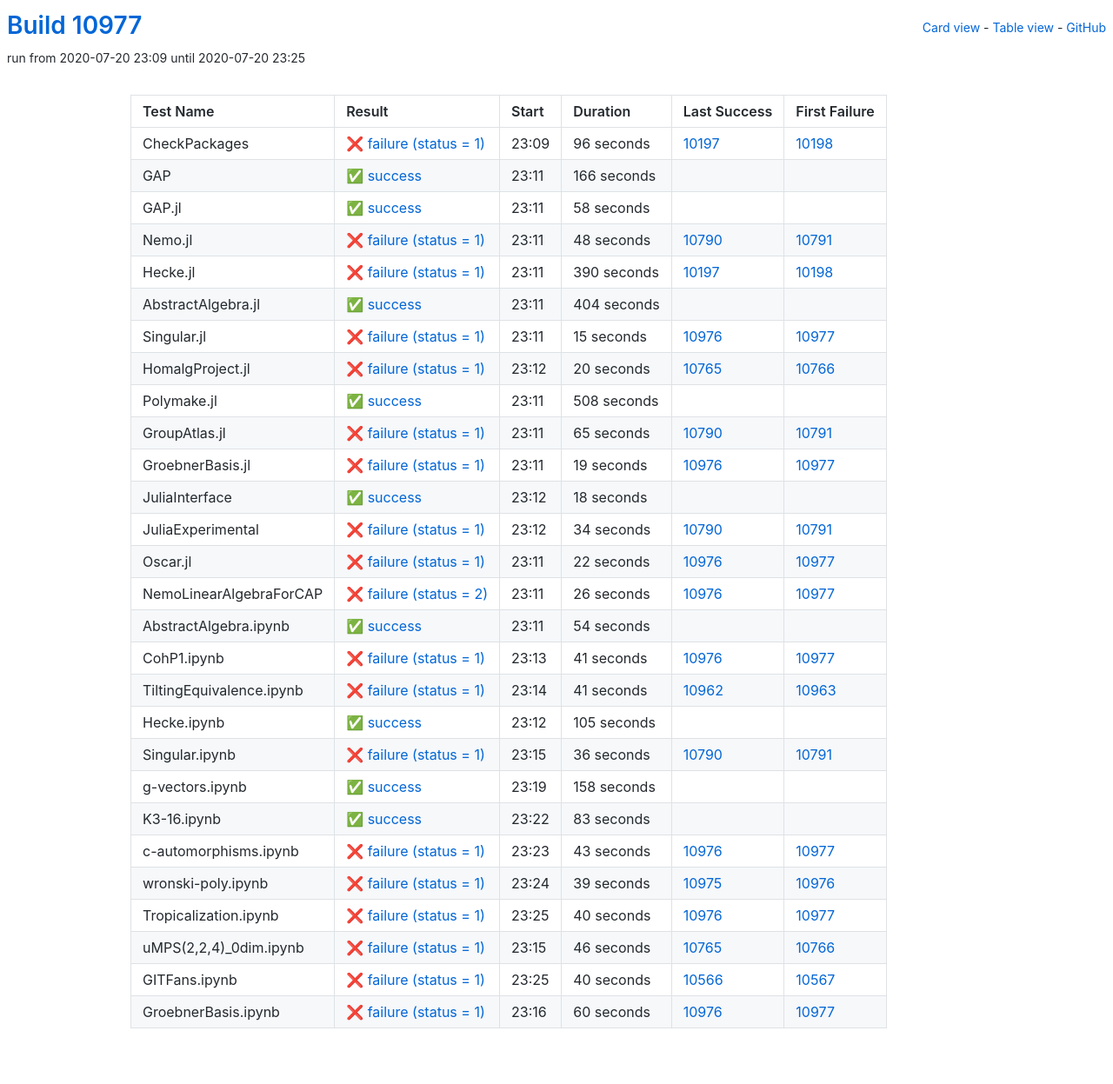
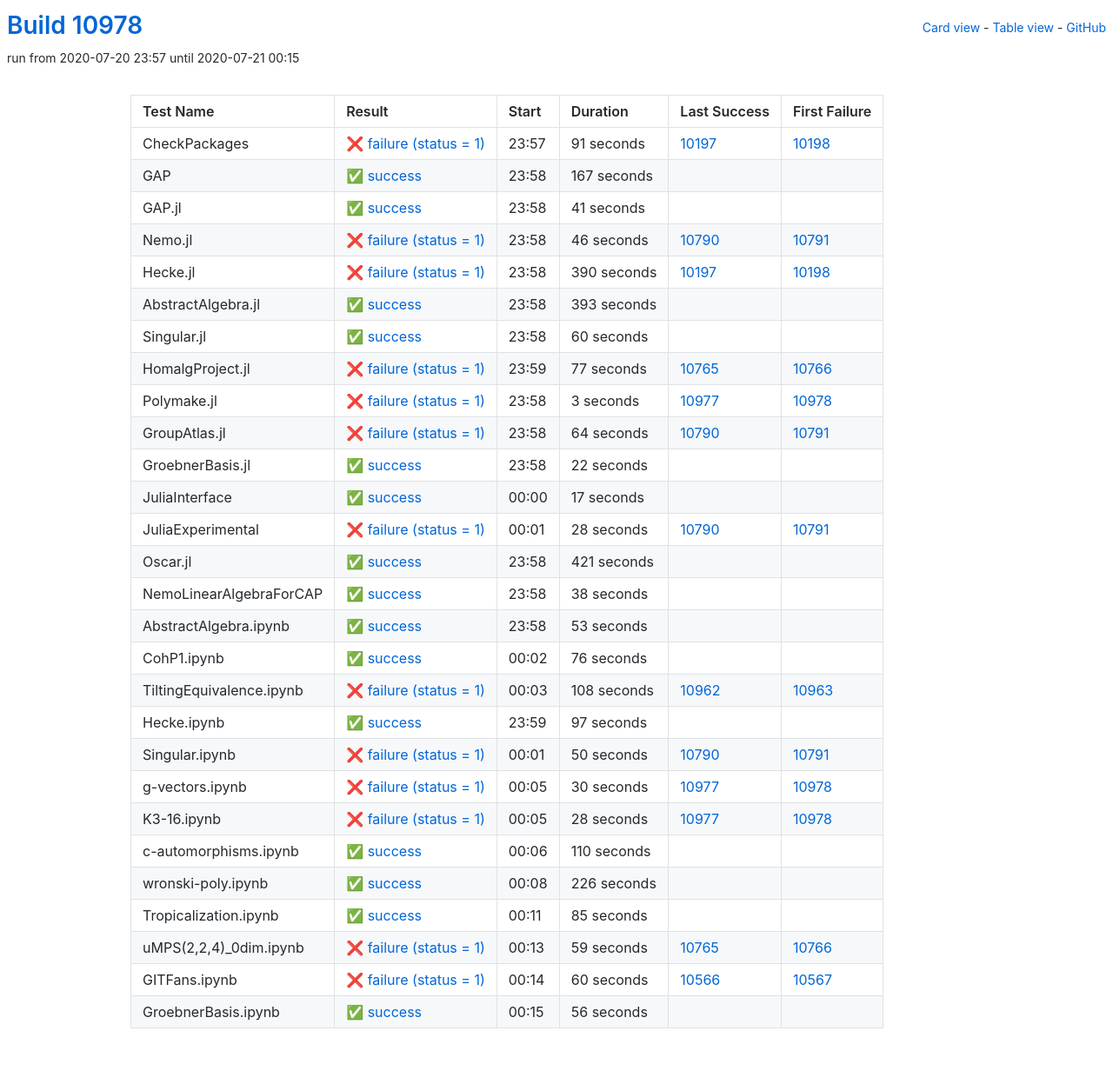
Before and after one commit to oscar-system/oscar-ci-status, a Jekyll site: the page built from table.html, in a window 1280 px wide. Shown: the whole page at 87% size. Built offline with Jekyll 4.4.1, drawn with Linux system fonts in a browser that asks for light colours.

Commit message:
Build #10978

```diff
--- a/_data/ci.yml
+++ b/_data/ci.yml
@@ -1,6 +1,6 @@
 ---
-build: 10977
-build_url: https://oscarci.mathematik.uni-kl.de/job/oscar/10977/
+build: 10978
+build_url: https://oscarci.mathematik.uni-kl.de/job/oscar/10978/
 job: oscar
 organization: oscar-system
 repo: oscar-ci-status
@@ -8,56 +8,56 @@
 tests:
 - name: CheckPackages
   id: checkpackages
-  log: https://oscarci.mathematik.uni-kl.de/job/oscar/10977/artifact/logs/build-10977/CheckPackages.log
-  start: 2020-07-20 23:09
+  log: https://oscarci.mathematik.uni-kl.de/job/oscar/10978/artifact/logs/build-10978/CheckPackages.log
+  start: 2020-07-20 23:57
   success: false
   exitcode: 1
   status: failure
-  duration: 96
+  duration: 91
   last_success: 10197
   last_success_url: https://oscarci.mathematik.uni-kl.de/job/oscar/10197/
   first_failure: 10198
   first_failure_url: https://oscarci.mathematik.uni-kl.de/job/oscar/10198/
 - name: GAP
   id: gap
-  log: https://oscarci.mathematik.uni-kl.de/job/oscar/10977/artifact/logs/build-10977/GAP.log
-  start: 2020-07-20 23:11
+  log: https://oscarci.mathematik.uni-kl.de/job/oscar/10978/artifact/logs/build-10978/GAP.log
+  start: 2020-07-20 23:58
   success: true
   exitcode: 0
   status: success
-  duration: 166
+  duration: 167
   last_success: false
   last_success_url:
   first_failure: false
   first_failure_url:
 - name: GAP.jl
   id: gap-jl
-  log: https://oscarci.mathematik.uni-kl.de/job/oscar/10977/artifact/logs/build-10977/GAP.jl.log
-  start: 2020-07-20 23:11
+  log: https://oscarci.mathematik.uni-kl.de/job/oscar/10978/artifact/logs/build-10978/GAP.jl.log
+  start: 2020-07-20 23:58
   success: true
   exitcode: 0
   status: success
-  duration: 58
+  duration: 41
   last_success: false
   last_success_url:
   first_failure: false
   first_failure_url:
 - name: Nemo.jl
   id: nemo-jl
-  log: https://oscarci.mathematik.uni-kl.de/job/oscar/10977/artifact/logs/build-10977/Nemo.jl.log
-  start: 2020-07-20 23:11
+  log: https://oscarci.mathematik.uni-kl.de/job/oscar/10978/artifact/logs/build-10978/Nemo.jl.log
+  start: 2020-07-20 23:58
   success: false
   exitcode: 1
   status: failure
-  duration: 48
+  duration: 46
   last_success: 10790
   last_success_url: https://oscarci.mathematik.uni-kl.de/job/oscar/10790/
   first_failure: 10791
   first_failure_url: https://oscarci.mathematik.uni-kl.de/job/oscar/10791/
 - name: Hecke.jl
   id: hecke-jl
-  log: https://oscarci.mathematik.uni-kl.de/job/oscar/10977/artifact/logs/build-10977/Hecke.jl.log
-  start: 2020-07-20 23:11
+  log: https://oscarci.mathematik.uni-kl.de/job/oscar/10978/artifact/logs/build-10978/Hecke.jl.log
+  start: 2020-07-20 23:58
   success: false
   exitcode: 1
   status: failure
@@ -68,277 +68,277 @@
   first_failure_url: https://oscarci.mathematik.uni-kl.de/job/oscar/10198/
 - name: AbstractAlgebra.jl
   id: abstractalgebra-jl
-  log: https://oscarci.mathematik.uni-kl.de/job/oscar/10977/artifact/logs/build-10977/AbstractAlgebra.jl.log
-  start: 2020-07-20 23:11
+  log: https://oscarci.mathematik.uni-kl.de/job/oscar/10978/artifact/logs/build-10978/AbstractAlgebra.jl.log
+  start: 2020-07-20 23:58
   success: true
   exitcode: 0
   status: success
-  duration: 404
+  duration: 393
   last_success: false
   last_success_url:
   first_failure: false
   first_failure_url:
 - name: Singular.jl
   id: singular-jl
-  log: https://oscarci.mathematik.uni-kl.de/job/oscar/10977/artifact/logs/build-10977/Singular.jl.log
-  start: 2020-07-20 23:11
+  log: https://oscarci.mathematik.uni-kl.de/job/oscar/10978/artifact/logs/build-10978/Singular.jl.log
+  start: 2020-07-20 23:58
+  success: true
+  exitcode: 0
+  status: success
+  duration: 60
+  last_success: false
+  last_success_url:
+  first_failure: false
+  first_failure_url:
+- name: HomalgProject.jl
+  id: homalgproject-jl
+  log: https://oscarci.mathematik.uni-kl.de/job/oscar/10978/artifact/logs/build-10978/HomalgProject.jl.log
+  start: 2020-07-20 23:59
   success: false
   exitcode: 1
   status: failure
-  duration: 15
-  last_success: 10976
-  last_success_url: https://oscarci.mathematik.uni-kl.de/job/oscar/10976/
-  first_failure: 10977
-  first_failure_url: https://oscarci.mathematik.uni-kl.de/job/oscar/10977/
-- name: HomalgProject.jl
-  id: homalgproject-jl
-  log: https://oscarci.mathematik.uni-kl.de/job/oscar/10977/artifact/logs/build-10977/HomalgProject.jl.log
-  start: 2020-07-20 23:12
-  success: false
-  exitcode: 1
-  status: failure
-  duration: 20
+  duration: 77
   last_success: 10765
   last_success_url: https://oscarci.mathematik.uni-kl.de/job/oscar/10765/
   first_failure: 10766
   first_failure_url: https://oscarci.mathematik.uni-kl.de/job/oscar/10766/
 - name: Polymake.jl
   id: polymake-jl
-  log: https://oscarci.mathematik.uni-kl.de/job/oscar/10977/artifact/logs/build-10977/Polymake.jl.log
-  start: 2020-07-20 23:11
-  success: true
-  exitcode: 0
-  status: success
-  duration: 508
-  last_success: false
-  last_success_url:
-  first_failure: false
-  first_failure_url:
-- name: GroupAtlas.jl
-  id: groupatlas-jl
-  log: https://oscarci.mathematik.uni-kl.de/job/oscar/10977/artifact/logs/build-10977/GroupAtlas.jl.log
-  start: 2020-07-20 23:11
+  log: https://oscarci.mathematik.uni-kl.de/job/oscar/10978/artifact/logs/build-10978/Polymake.jl.log
+  start: 2020-07-20 23:58
   success: false
   exitcode: 1
   status: failure
-  duration: 65
+  duration: 3
+  last_success: 10977
+  last_success_url: https://oscarci.mathematik.uni-kl.de/job/oscar/10977/
+  first_failure: 10978
+  first_failure_url: https://oscarci.mathematik.uni-kl.de/job/oscar/10978/
+- name: GroupAtlas.jl
+  id: groupatlas-jl
+  log: https://oscarci.mathematik.uni-kl.de/job/oscar/10978/artifact/logs/build-10978/GroupAtlas.jl.log
+  start: 2020-07-20 23:58
+  success: false
+  exitcode: 1
+  status: failure
+  duration: 64
   last_success: 10790
   last_success_url: https://oscarci.mathematik.uni-kl.de/job/oscar/10790/
   first_failure: 10791
   first_failure_url: https://oscarci.mathematik.uni-kl.de/job/oscar/10791/
 - name: GroebnerBasis.jl
   id: groebnerbasis-jl
-  log: https://oscarci.mathematik.uni-kl.de/job/oscar/10977/artifact/logs/build-10977/GroebnerBasis.jl.log
-  start: 2020-07-20 23:11
-  success: false
-  exitcode: 1
-  status: failure
-  duration: 19
-  last_success: 10976
-  last_success_url: https://oscarci.mathematik.uni-kl.de/job/oscar/10976/
-  first_failure: 10977
-  first_failure_url: https://oscarci.mathematik.uni-kl.de/job/oscar/10977/
-- name: JuliaInterface
-  id: juliainterface
-  log: https://oscarci.mathematik.uni-kl.de/job/oscar/10977/artifact/logs/build-10977/JuliaInterface.log
-  start: 2020-07-20 23:12
+  log: https://oscarci.mathematik.uni-kl.de/job/oscar/10978/artifact/logs/build-10978/GroebnerBasis.jl.log
+  start: 2020-07-20 23:58
   success: true
   exitcode: 0
   status: success
-  duration: 18
+  duration: 22
+  last_success: false
+  last_success_url:
+  first_failure: false
+  first_failure_url:
+- name: JuliaInterface
+  id: juliainterface
+  log: https://oscarci.mathematik.uni-kl.de/job/oscar/10978/artifact/logs/build-10978/JuliaInterface.log
+  start: 2020-07-21 00:00
+  success: true
+  exitcode: 0
+  status: success
+  duration: 17
   last_success: false
   last_success_url:
   first_failure: false
   first_failure_url:
 - name: JuliaExperimental
   id: juliaexperimental
-  log: https://oscarci.mathematik.uni-kl.de/job/oscar/10977/artifact/logs/build-10977/JuliaExperimental.log
-  start: 2020-07-20 23:12
+  log: https://oscarci.mathematik.uni-kl.de/job/oscar/10978/artifact/logs/build-10978/JuliaExperimental.log
+  start: 2020-07-21 00:01
   success: false
   exitcode: 1
   status: failure
-  duration: 34
+  duration: 28
   last_success: 10790
   last_success_url: https://oscarci.mathematik.uni-kl.de/job/oscar/10790/
   first_failure: 10791
   first_failure_url: https://oscarci.mathematik.uni-kl.de/job/oscar/10791/
 - name: Oscar.jl
   id: oscar-jl
-  log: https://oscarci.mathematik.uni-kl.de/job/oscar/10977/artifact/logs/build-10977/Oscar.jl.log
-  start: 2020-07-20 23:11
-  success: false
-  exitcode: 1
-  status: failure
-  duration: 22
-  last_success: 10976
-  last_success_url: https://oscarci.mathematik.uni-kl.de/job/oscar/10976/
-  first_failure: 10977
-  first_failure_url: https://oscarci.mathematik.uni-kl.de/job/oscar/10977/
-- name: NemoLinearAlgebraForCAP
-  id: nemolinearalgebraforcap
-  log: https://oscarci.mathematik.uni-kl.de/job/oscar/10977/artifact/logs/build-10977/NemoLinearAlgebraForCAP.log
-  start: 2020-07-20 23:11
-  success: false
-  exitcode: 2
-  status: failure
-  duration: 26
-  last_success: 10976
-  last_success_url: https://oscarci.mathematik.uni-kl.de/job/oscar/10976/
-  first_failure: 10977
-  first_failure_url: https://oscarci.mathematik.uni-kl.de/job/oscar/10977/
-- name: AbstractAlgebra.ipynb
-  id: abstractalgebra-ipynb
-  log: https://oscarci.mathematik.uni-kl.de/job/oscar/10977/artifact/logs/build-10977/AbstractAlgebra.ipynb.log
-  start: 2020-07-20 23:11
+  log: https://oscarci.mathematik.uni-kl.de/job/oscar/10978/artifact/logs/build-10978/Oscar.jl.log
+  start: 2020-07-20 23:58
   success: true
   exitcode: 0
   status: success
-  duration: 54
+  duration: 421
+  last_success: false
+  last_success_url:
+  first_failure: false
+  first_failure_url:
+- name: NemoLinearAlgebraForCAP
+  id: nemolinearalgebraforcap
+  log: https://oscarci.mathematik.uni-kl.de/job/oscar/10978/artifact/logs/build-10978/NemoLinearAlgebraForCAP.log
+  start: 2020-07-20 23:58
+  success: true
+  exitcode: 0
+  status: success
+  duration: 38
+  last_success: false
+  last_success_url:
+  first_failure: false
+  first_failure_url:
+- name: AbstractAlgebra.ipynb
+  id: abstractalgebra-ipynb
+  log: https://oscarci.mathematik.uni-kl.de/job/oscar/10978/artifact/logs/build-10978/AbstractAlgebra.ipynb.log
+  start: 2020-07-20 23:58
+  success: true
+  exitcode: 0
+  status: success
+  duration: 53
   last_success: false
   last_success_url:
   first_failure: false
   first_failure_url:
 - name: CohP1.ipynb
   id: cohp1-ipynb
-  log: https://oscarci.mathematik.uni-kl.de/job/oscar/10977/artifact/logs/build-10977/CohP1.ipynb.log
-  start: 2020-07-20 23:13
+  log: https://oscarci.mathematik.uni-kl.de/job/oscar/10978/artifact/logs/build-10978/CohP1.ipynb.log
+  start: 2020-07-21 00:02
+  success: true
+  exitcode: 0
+  status: success
+  duration: 76
+  last_success: false
+  last_success_url:
+  first_failure: false
+  first_failure_url:
+- name: TiltingEquivalence.ipynb
+  id: tiltingequivalence-ipynb
+  log: https://oscarci.mathematik.uni-kl.de/job/oscar/10978/artifact/logs/build-10978/TiltingEquivalence.ipynb.log
+  start: 2020-07-21 00:03
   success: false
   exitcode: 1
   status: failure
-  duration: 41
-  last_success: 10976
-  last_success_url: https://oscarci.mathematik.uni-kl.de/job/oscar/10976/
-  first_failure: 10977
-  first_failure_url: https://oscarci.mathematik.uni-kl.de/job/oscar/10977/
-- name: TiltingEquivalence.ipynb
-  id: tiltingequivalence-ipynb
-  log: https://oscarci.mathematik.uni-kl.de/job/oscar/10977/artifact/logs/build-10977/TiltingEquivalence.ipynb.log
-  start: 2020-07-20 23:14
-  success: false
-  exitcode: 1
-  status: failure
-  duration: 41
+  duration: 108
   last_success: 10962
   last_success_url: https://oscarci.mathematik.uni-kl.de/job/oscar/10962/
   first_failure: 10963
   first_failure_url: https://oscarci.mathematik.uni-kl.de/job/oscar/10963/
 - name: Hecke.ipynb
   id: hecke-ipynb
-  log: https://oscarci.mathematik.uni-kl.de/job/oscar/10977/artifact/logs/build-10977/Hecke.ipynb.log
-  start: 2020-07-20 23:12
+  log: https://oscarci.mathematik.uni-kl.de/job/oscar/10978/artifact/logs/build-10978/Hecke.ipynb.log
+  start: 2020-07-20 23:59
   success: true
   exitcode: 0
   status: success
-  duration: 105
+  duration: 97
   last_success: false
   last_success_url:
   first_failure: false
   first_failure_url:
 - name: Singular.ipynb
   id: singular-ipynb
-  log: https://oscarci.mathematik.uni-kl.de/job/oscar/10977/artifact/logs/build-10977/Singular.ipynb.log
-  start: 2020-07-20 23:15
+  log: https://oscarci.mathematik.uni-kl.de/job/oscar/10978/artifact/logs/build-10978/Singular.ipynb.log
+  start: 2020-07-21 00:01
   success: false
   exitcode: 1
   status: failure
-  duration: 36
+  duration: 50
   last_success: 10790
   last_success_url: https://oscarci.mathematik.uni-kl.de/job/oscar/10790/
   first_failure: 10791
   first_failure_url: https://oscarci.mathematik.uni-kl.de/job/oscar/10791/
 - name: g-vectors.ipynb
   id: g-vectors-ipynb
-  log: https://oscarci.mathematik.uni-kl.de/job/oscar/10977/artifact/logs/build-10977/g-vectors.ipynb.log
-  start: 2020-07-20 23:19
+  log: https://oscarci.mathematik.uni-kl.de/job/oscar/10978/artifact/logs/build-10978/g-vectors.ipynb.log
+  start: 2020-07-21 00:05
+  success: false
+  exitcode: 1
+  status: failure
+  duration: 30
+  last_success: 10977
+  last_success_url: https://oscarci.mathematik.uni-kl.de/job/oscar/10977/
+  first_failure: 10978
+  first_failure_url: https://oscarci.mathematik.uni-kl.de/job/oscar/10978/
+- name: K3-16.ipynb
+  id: k3-16-ipynb
+  log: https://oscarci.mathematik.uni-kl.de/job/oscar/10978/artifact/logs/build-10978/K3-16.ipynb.log
+  start: 2020-07-21 00:05
+  success: false
+  exitcode: 1
+  status: failure
+  duration: 28
+  last_success: 10977
+  last_success_url: https://oscarci.mathematik.uni-kl.de/job/oscar/10977/
+  first_failure: 10978
+  first_failure_url: https://oscarci.mathematik.uni-kl.de/job/oscar/10978/
+- name: c-automorphisms.ipynb
+  id: c-automorphisms-ipynb
+  log: https://oscarci.mathematik.uni-kl.de/job/oscar/10978/artifact/logs/build-10978/c-automorphisms.ipynb.log
+  start: 2020-07-21 00:06
   success: true
   exitcode: 0
   status: success
-  duration: 158
+  duration: 110
   last_success: false
   last_success_url:
   first_failure: false
   first_failure_url:
-- name: K3-16.ipynb
-  id: k3-16-ipynb
-  log: https://oscarci.mathematik.uni-kl.de/job/oscar/10977/artifact/logs/build-10977/K3-16.ipynb.log
-  start: 2020-07-20 23:22
+- name: wronski-poly.ipynb
+  id: wronski-poly-ipynb
+  log: https://oscarci.mathematik.uni-kl.de/job/oscar/10978/artifact/logs/build-10978/wronski-poly.ipynb.log
+  start: 2020-07-21 00:08
   success: true
   exitcode: 0
   status: success
-  duration: 83
+  duration: 226
   last_success: false
   last_success_url:
   first_failure: false
   first_failure_url:
-- name: c-automorphisms.ipynb
-  id: c-automorphisms-ipynb
-  log: https://oscarci.mathematik.uni-kl.de/job/oscar/10977/artifact/logs/build-10977/c-automorphisms.ipynb.log
-  start: 2020-07-20 23:23
+- name: Tropicalization.ipynb
+  id: tropicalization-ipynb
+  log: https://oscarci.mathematik.uni-kl.de/job/oscar/10978/artifact/logs/build-10978/Tropicalization.ipynb.log
+  start: 2020-07-21 00:11
+  success: true
+  exitcode: 0
+  status: success
+  duration: 85
+  last_success: false
+  last_success_url:
+  first_failure: false
+  first_failure_url:
+- name: uMPS(2,2,4)_0dim.ipynb
+  id: umps-2-2-4-0dim-ipynb
+  log: https://oscarci.mathematik.uni-kl.de/job/oscar/10978/artifact/logs/build-10978/uMPS-2-2-4-_0dim.ipynb.log
+  start: 2020-07-21 00:13
   success: false
   exitcode: 1
   status: failure
-  duration: 43
-  last_success: 10976
-  last_success_url: https://oscarci.mathematik.uni-kl.de/job/oscar/10976/
-  first_failure: 10977
-  first_failure_url: https://oscarci.mathematik.uni-kl.de/job/oscar/10977/
-- name: wronski-poly.ipynb
-  id: wronski-poly-ipynb
-  log: https://oscarci.mathematik.uni-kl.de/job/oscar/10977/artifact/logs/build-10977/wronski-poly.ipynb.log
-  start: 2020-07-20 23:24
-  success: false
-  exitcode: 1
-  status: failure
-  duration: 39
-  last_success: 10975
-  last_success_url: https://oscarci.mathematik.uni-kl.de/job/oscar/10975/
-  first_failure: 10976
-  first_failure_url: https://oscarci.mathematik.uni-kl.de/job/oscar/10976/
-- name: Tropicalization.ipynb
-  id: tropicalization-ipynb
-  log: https://oscarci.mathematik.uni-kl.de/job/oscar/10977/artifact/logs/build-10977/Tropicalization.ipynb.log
-  start: 2020-07-20 23:25
-  success: false
-  exitcode: 1
-  status: failure
-  duration: 40
-  last_success: 10976
-  last_success_url: https://oscarci.mathematik.uni-kl.de/job/oscar/10976/
-  first_failure: 10977
-  first_failure_url: https://oscarci.mathematik.uni-kl.de/job/oscar/10977/
-- name: uMPS(2,2,4)_0dim.ipynb
-  id: umps-2-2-4-0dim-ipynb
-  log: https://oscarci.mathematik.uni-kl.de/job/oscar/10977/artifact/logs/build-10977/uMPS-2-2-4-_0dim.ipynb.log
-  start: 2020-07-20 23:15
-  success: false
-  exitcode: 1
-  status: failure
-  duration: 46
+  duration: 59
   last_success: 10765
   last_success_url: https://oscarci.mathematik.uni-kl.de/job/oscar/10765/
   first_failure: 10766
   first_failure_url: https://oscarci.mathematik.uni-kl.de/job/oscar/10766/
 - name: GITFans.ipynb
   id: gitfans-ipynb
-  log: https://oscarci.mathematik.uni-kl.de/job/oscar/10977/artifact/logs/build-10977/GITFans.ipynb.log
-  start: 2020-07-20 23:25
+  log: https://oscarci.mathematik.uni-kl.de/job/oscar/10978/artifact/logs/build-10978/GITFans.ipynb.log
+  start: 2020-07-21 00:14
   success: false
   exitcode: 1
   status: failure
-  duration: 40
+  duration: 60
   last_success: 10566
   last_success_url: https://oscarci.mathematik.uni-kl.de/job/oscar/10566/
   first_failure: 10567
   first_failure_url: https://oscarci.mathematik.uni-kl.de/job/oscar/10567/
 - name: GroebnerBasis.ipynb
   id: groebnerbasis-ipynb
-  log: https://oscarci.mathematik.uni-kl.de/job/oscar/10977/artifact/logs/build-10977/GroebnerBasis.ipynb.log
-  start: 2020-07-20 23:16
-  success: false
-  exitcode: 1
-  status: failure
-  duration: 60
-  last_success: 10976
-  last_success_url: https://oscarci.mathematik.uni-kl.de/job/oscar/10976/
-  first_failure: 10977
-  first_failure_url: https://oscarci.mathematik.uni-kl.de/job/oscar/10977/
+  log: https://oscarci.mathematik.uni-kl.de/job/oscar/10978/artifact/logs/build-10978/GroebnerBasis.ipynb.log
+  start: 2020-07-21 00:15
+  success: true
+  exitcode: 0
+  status: success
+  duration: 56
+  last_success: false
+  last_success_url:
+  first_failure: false
+  first_failure_url:
```
Also changed, not shown: README.md.
